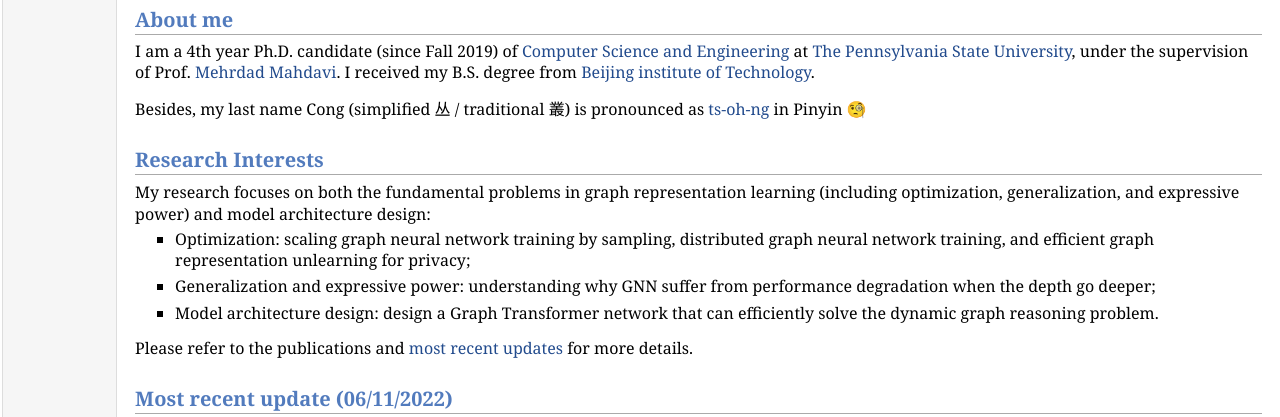
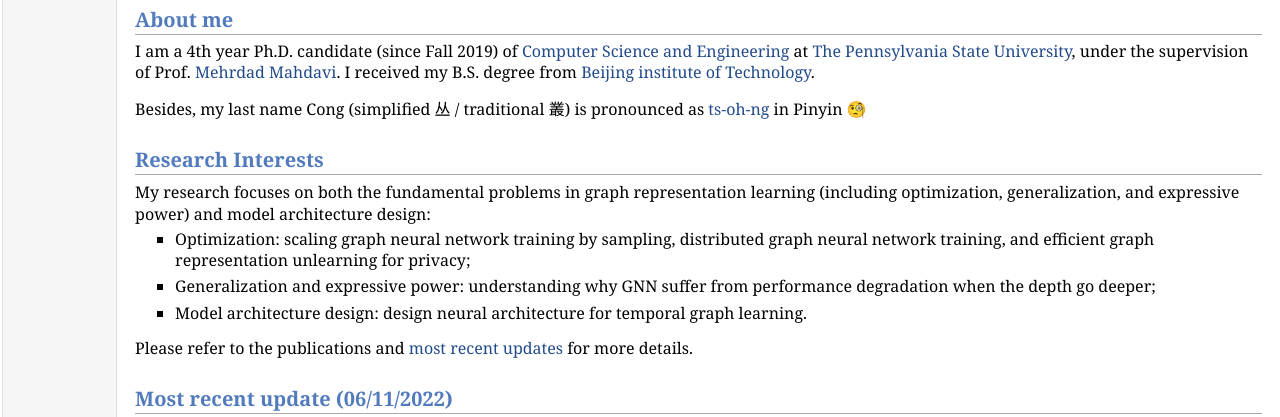
Before and after one commit to CongWeilin/CongWeilin.io, a plain HTML site: page index.html in a window 1280 px wide. Shown: the part 303-720 px from the top of the page. Drawn offline with Linux system fonts and the light colour scheme.

Commit message:
Update index.html

```diff
--- a/index.html
+++ b/index.html
@@ -38,7 +38,7 @@ My research focuses on both the fundamental problems in graph representation lea
 <ul>
   <li><p> Optimization: scaling graph neural network training by sampling, distributed graph neural network training, and efficient graph representation unlearning for privacy; </p></li>
   <li><p> Generalization and expressive power: understanding why GNN suffer from performance degradation when the depth go deeper; </p></li>
-  <li><p> Model architecture design: design a Graph Transformer network that can efficiently solve the dynamic graph reasoning problem. </p></li>
+  <li><p> Model architecture design: design neural architecture for temporal graph learning. </p></li>
 </ul>
 Please refer to the publications and <a href="index.html#most_recent_update">most recent updates</a> for more details.
 
```
